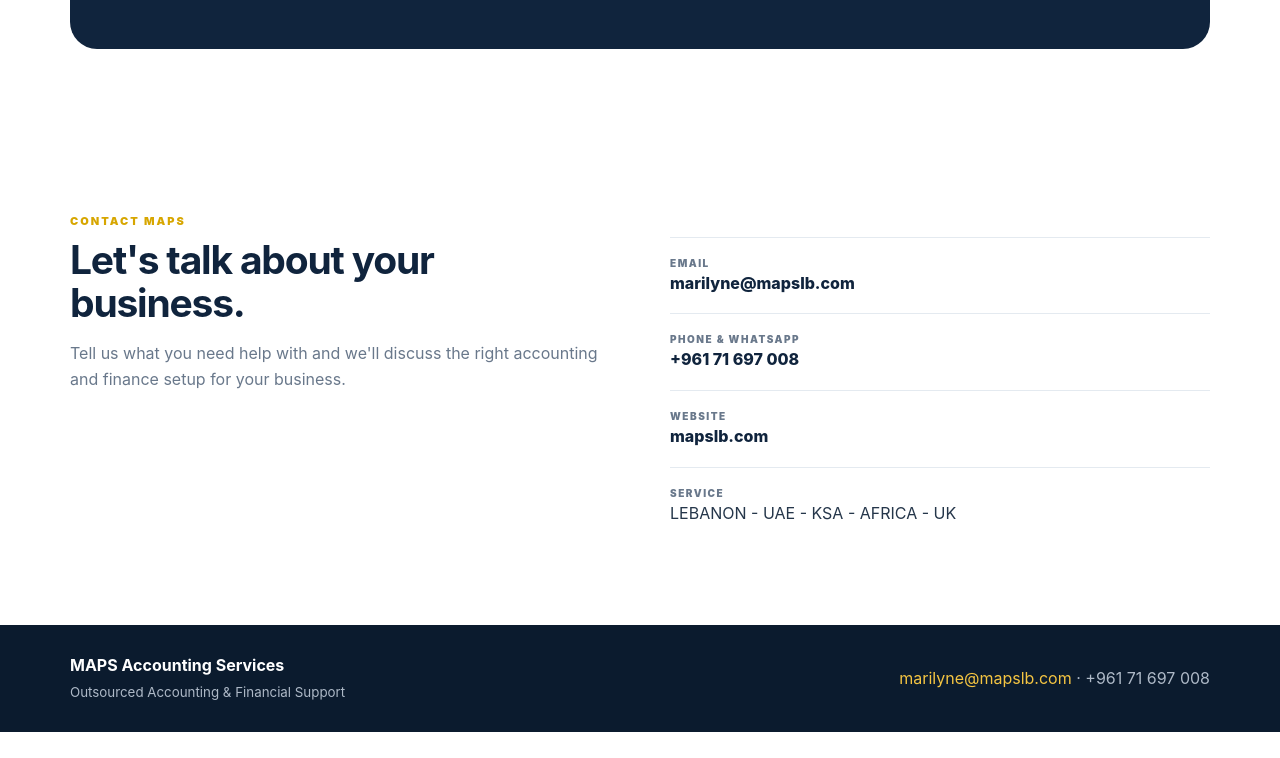
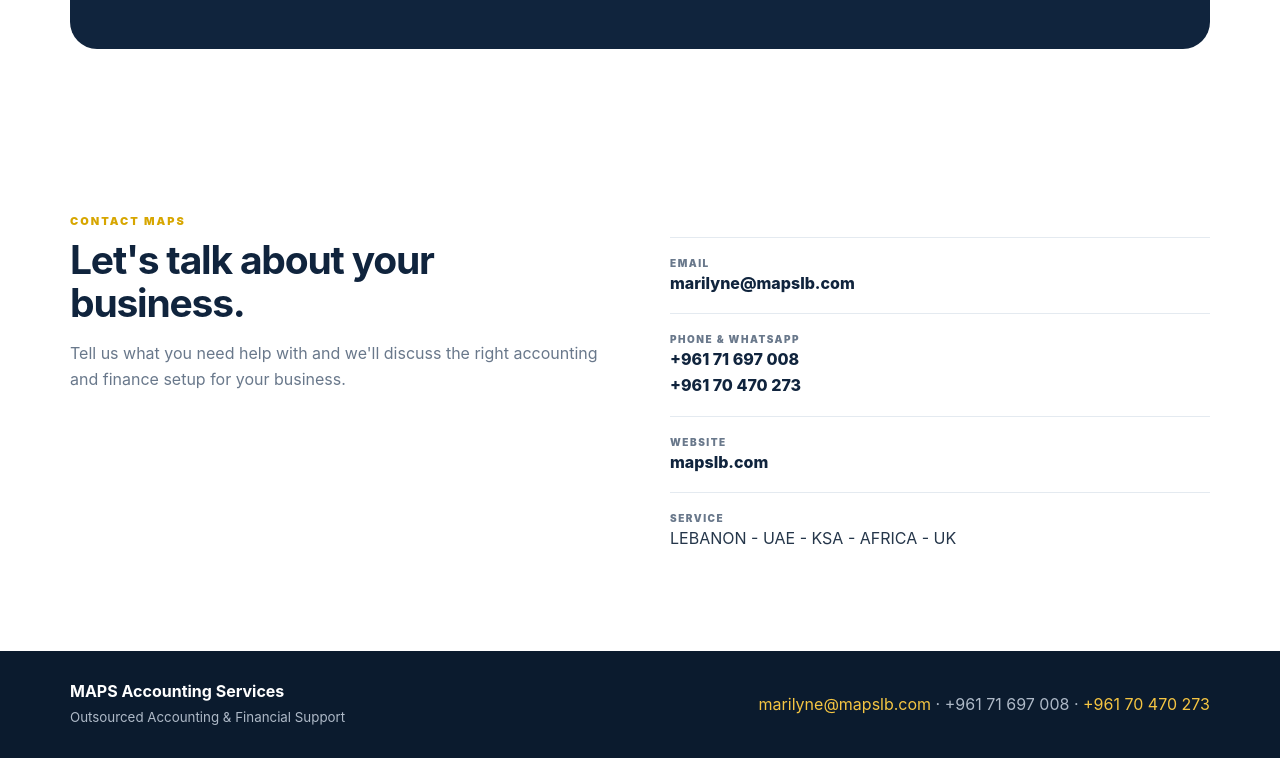
Before and after one commit to MarilyneBouery/MAPS-Accounting, a plain HTML site: page index.html in a window 1280 px wide. Shown: the part 3225-3983 px from the top of the page. Before the commit the page ends 3957 px from the top, so only its background shows below. Drawn offline with Linux system fonts and the light colour scheme.

Commit message:
Add second MAPS contact number

```diff
--- a/index.html
+++ b/index.html
@@ -67,8 +67,8 @@ footer{background:#0b1b2e;color:#aeb9c7;padding:28px 0}.foot{display:flex;justif
 </div></div></section>
 <section><div class="wrap"><div class="ctaBox"><div><div class="kicker" style="color:#f5c542">Let's work together</div><h2>Let's make your numbers clearer.</h2><p>Talk to MAPS about your accounting, reporting or financial support requirements.</p></div><div class="actions"><a class="btn yellow" href="mailto:marilyne@mapslb.com">Email MAPS</a><a class="btn outline" href="https://wa.me/96171697008" target="_blank">WhatsApp</a></div></div></div></section>
 <section id="contact"><div class="wrap contact"><div><div class="kicker">Contact MAPS</div><h2>Let's talk about your business.</h2><p>Tell us what you need help with and we'll discuss the right accounting and finance setup for your business.</p></div>
-<div class="details"><div class="detail"><small>Email</small><a href="mailto:marilyne@mapslb.com">marilyne@mapslb.com</a></div><div class="detail"><small>Phone & WhatsApp</small><a href="tel:+96171697008">+961 71 697 008</a></div><div class="detail"><small>Website</small><a href="https://mapslb.com">mapslb.com</a></div><div class="detail"><small>Service</small><span>LEBANON - UAE - KSA - AFRICA - UK   </span></div></div></div></section>
+<div class="details"><div class="detail"><small>Email</small><a href="mailto:marilyne@mapslb.com">marilyne@mapslb.com</a></div><div class="detail"><small>Phone & WhatsApp</small><a href="tel:+96171697008">+961 71 697 008</a><br><a href="tel:+96170470273">+961 70 470 273</a></div><div class="detail"><small>Website</small><a href="https://mapslb.com">mapslb.com</a></div><div class="detail"><small>Service</small><span>LEBANON - UAE - KSA - AFRICA - UK   </span></div></div></div></section>
 </main>
-<footer><div class="wrap foot"><div><strong>MAPS Accounting Services</strong><br><small>Outsourced Accounting & Financial Support</small></div><div><a href="mailto:marilyne@mapslb.com">marilyne@mapslb.com</a> · +961 71 697 008</div></div></footer>
+<footer><div class="wrap foot"><div><strong>MAPS Accounting Services</strong><br><small>Outsourced Accounting & Financial Support</small></div><div><a href="mailto:marilyne@mapslb.com">marilyne@mapslb.com</a> · +961 71 697 008 · <a href="tel:+96170470273">+961 70 470 273</a></div></div></footer>
 <a class="whatsapp" href="https://wa.me/96171697008" target="_blank" aria-label="Chat with MAPS on WhatsApp">WhatsApp</a>
 </body></html>
```
